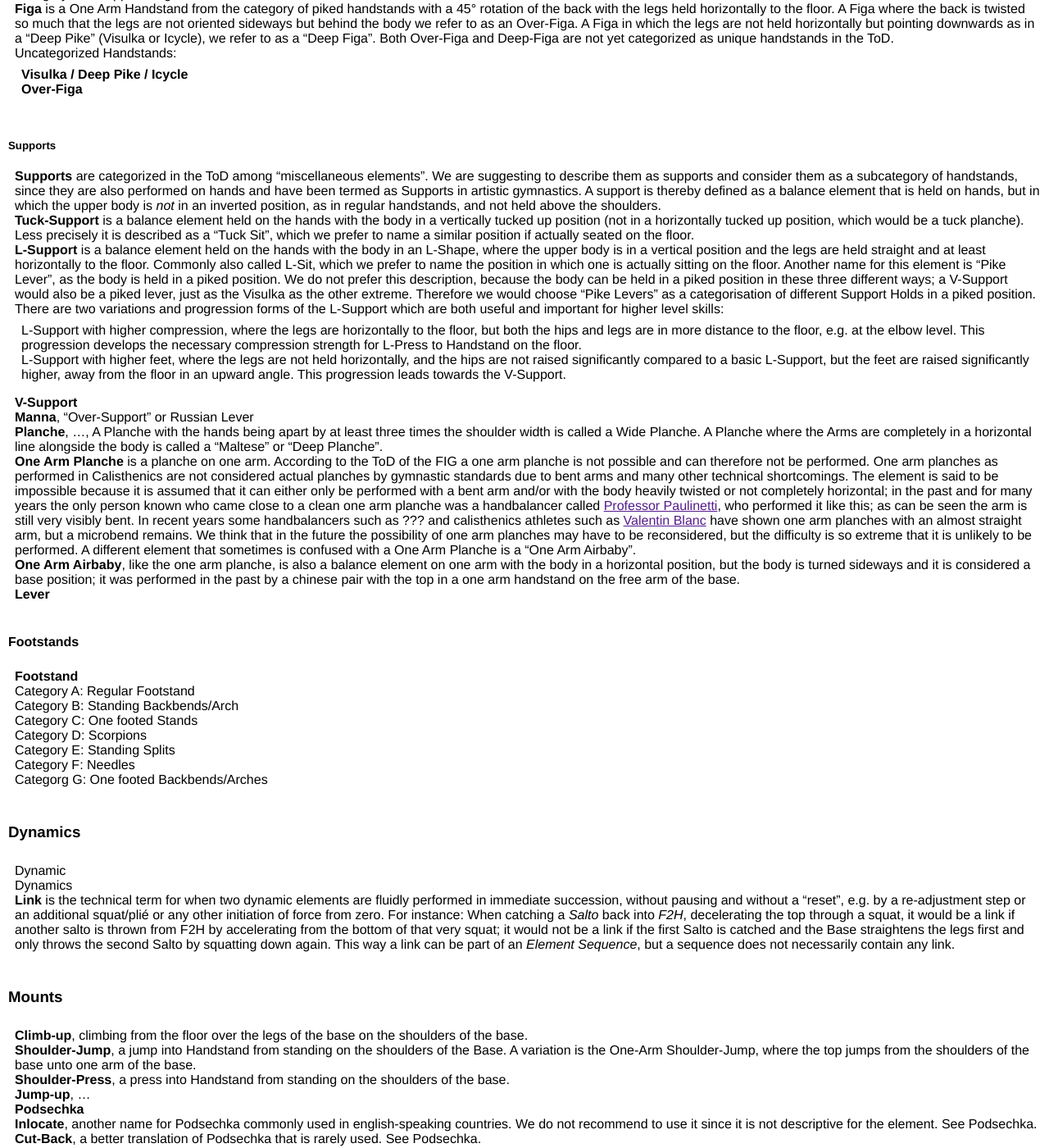
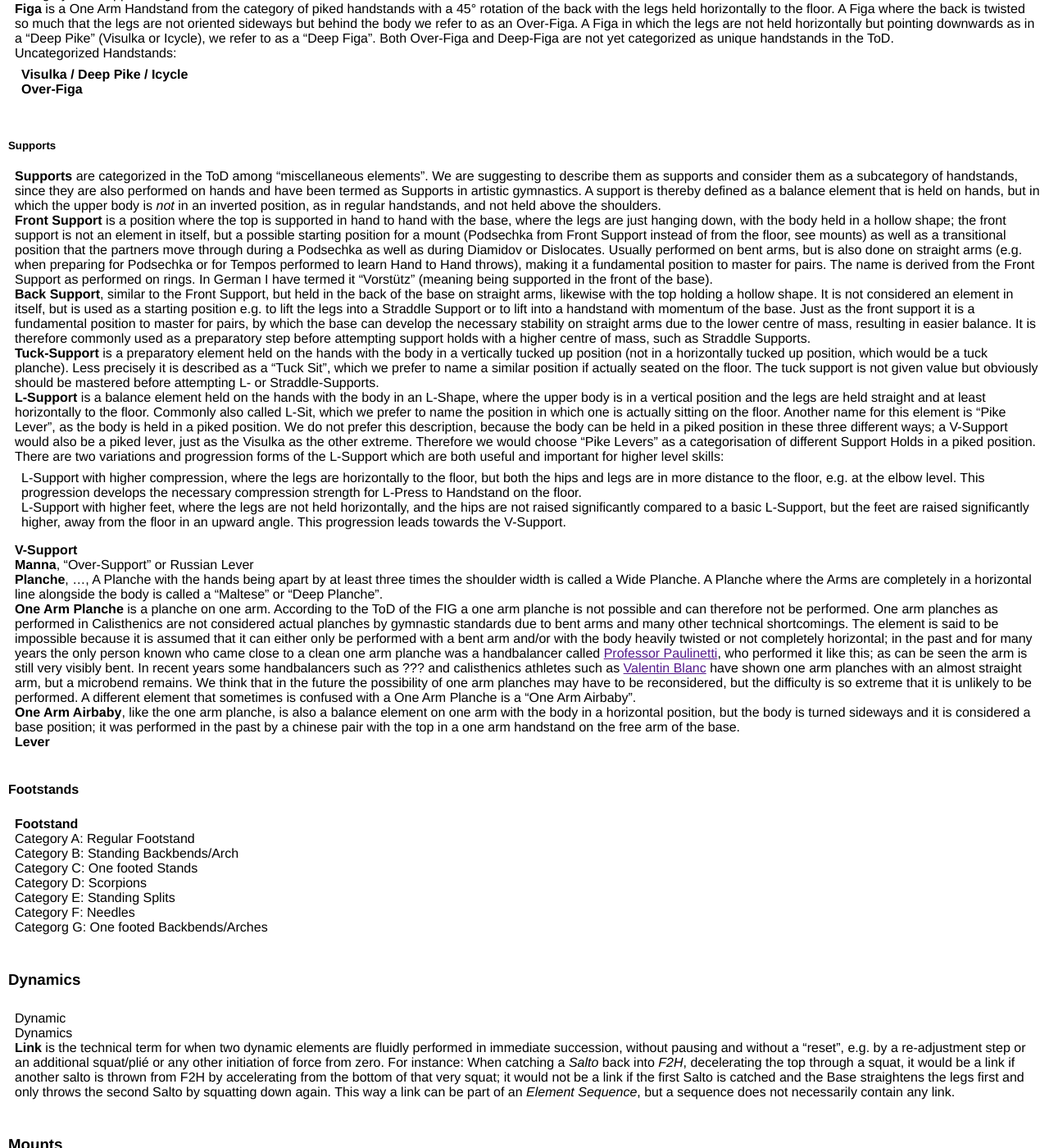
Before and after one commit to floshin/acrolib, a Jekyll site: the page built from glossary.md, in a window 1280 px wide and 1400 px high, scrolled down 2330 px. Shown: the whole window at 82% size. Built offline with Jekyll 4.4.1, drawn with Linux system fonts in a browser that asks for light colours; our own code applies the rules of GitHub Pages for plain Markdown files; some of the changed text lies outside the part shown.

Commit message:
Update glossary.md

```diff
--- a/glossary.md
+++ b/glossary.md
@@ -107,7 +107,9 @@ We divide the Acrobatic terms into the following categories according to the cat
 ##### Supports
 
 * **Supports** are categorized in the ToD among "miscellaneous elements". We are suggesting to describe them as supports and consider them as a subcategory of handstands, since they are also performed on hands and have been termed as Supports in artistic gymnastics. A support is thereby defined as a balance element that is held on hands, but in which the upper body is *not* in an inverted position, as in regular handstands, and not held above the shoulders.
-* **Tuck-Support** is a balance element held on the hands with the body in a vertically tucked up position (not in a horizontally tucked up position, which would be a tuck planche). Less precisely it is described as a "Tuck Sit", which we prefer to name a similar position if actually seated on the floor.
+* **Front Support** is a position where the top is supported in hand to hand with the base, where the legs are just hanging down, with the body held in a hollow shape; the front support is not an element in itself, but a possible starting position for a mount (Podsechka from Front Support instead of from the floor, see mounts) as well as a transitional position that the partners move through during a Podsechka as well as during Diamidov or Dislocates. Usually performed on bent arms, but is also done on straight arms (e.g. when preparing for Podsechka or for Tempos performed to learn Hand to Hand throws), making it a fundamental position to master for pairs. The name is derived from the Front Support as performed on rings. In German I have termed it "Vorstütz" (meaning being supported in the front of the base).
+* **Back Support**, similar to the Front Support, but held in the back of the base on straight arms, likewise with the top holding a hollow shape. It is not considered an element in itself, but is used as a starting position e.g. to lift the legs into a Straddle Support or to lift into a handstand with momentum of the base. Just as the front support it is a fundamental position to master for pairs, by which the base can develop the necessary stability on straight arms due to the lower centre of mass, resulting in easier balance. It is therefore commonly used as a preparatory step before attempting support holds with a higher centre of mass, such as Straddle Supports.
+* **Tuck-Support** is a preparatory element held on the hands with the body in a vertically tucked up position (not in a horizontally tucked up position, which would be a tuck planche). Less precisely it is described as a "Tuck Sit", which we prefer to name a similar position if actually seated on the floor. The tuck support is not given value but obviously should be mastered before attempting L- or Straddle-Supports.
 * **L-Support** is a balance element held on the hands with the body in an L-Shape, where the upper body is in a vertical position and the legs are held straight and at least horizontally to the floor. Commonly also called L-Sit, which we prefer to name the position in which one is actually sitting on the floor. Another name for this element is "Pike Lever", as the body is held in a piked position. We do not prefer this description, because the body can be held in a piked position in these three different ways; a V-Support would also be a piked lever, just as the Visulka as the other extreme. Therefore we would choose "Pike Levers" as a categorisation of different Support Holds in a piked position. There are two variations and progression forms of the L-Support which are both useful and important for higher level skills:
    * L-Support with higher compression, where the legs are horizontally to the floor, but both the hips and legs are in more distance to the floor, e.g. at the elbow level. This progression develops the necessary compression strength for L-Press to Handstand on the floor.
    * L-Support with higher feet, where the legs are not held horizontally, and the hips are not raised significantly compared to a basic L-Support, but the feet are raised significantly higher, away from the floor in an upward angle. This progression leads towards the V-Support.
@@ -142,6 +144,8 @@ We divide the Acrobatic terms into the following categories according to the cat
 
 * **Climb-up**, climbing from the floor over the legs of the base on the shoulders of the base.
 * **Shoulder-Jump**, a jump into Handstand from standing on the shoulders of the Base. A variation is the One-Arm Shoulder-Jump, where the top jumps from the shoulders of the base unto one arm of the base.
+* **Shoulder Jump to Head**, a variation of the shoulder jump, often performed by Mens Pairs and Groups, where the top jumps sideways from the shoulder of the Base with one leg, swinging the other leg, into a One Arm on the Head of the Base.
+* **Jump-up to Back Support** is a jump of the top from behind the base into *Back Support*.
 * **Shoulder-Press**, a press into Handstand from standing on the shoulders of the base.
 * **Jump-up**, ...
 * **Podsechka**
```
